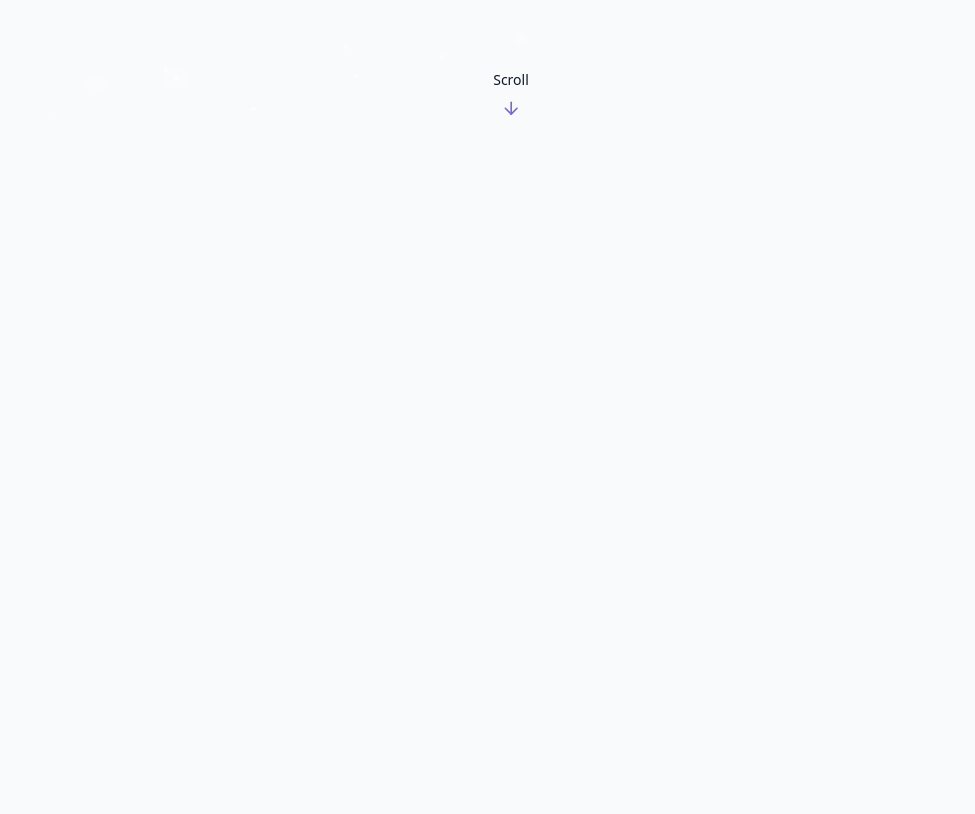
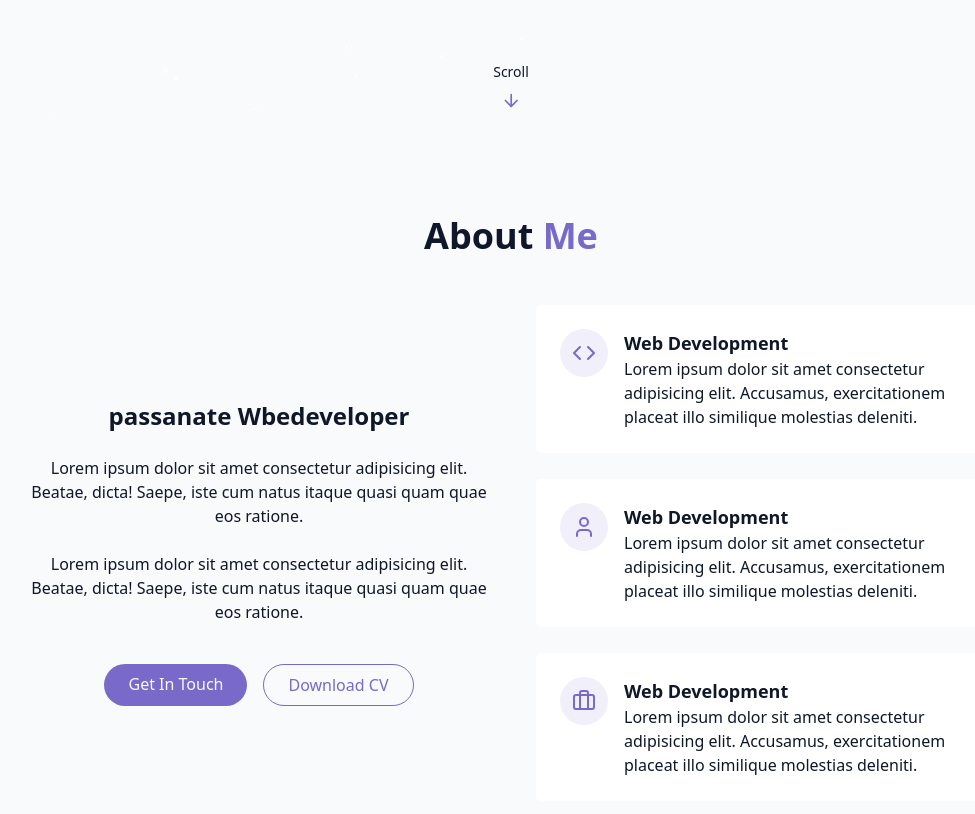
Before and after one commit to iamniteshdubey0/Portfolio-ReactJs-Tailwindcss, a React (Vite) app: page / in a window 1280 px wide. Shown: the part 680-1494 px from the top of the page, without its empty margins (129-1104 px from the left). Before the commit the page ends 800 px from the top, so only its background shows below. Built offline with nearby package versions, Linux system fonts and the light colour scheme.

Commit message:
feat: add AboutSection component to Home page

```diff
--- /dev/null
+++ b/src/components/AboutSection.jsx
@@ -0,0 +1,90 @@
+import { Briefcase, Code, User } from "lucide-react";
+import React from "react";
+
+const AboutSection = () => {
+  return (
+    <section id="#about" className="py-24 px-4 relative">
+      <div className="container mx-auto max-w-5xl">
+        <h2 className="text-3xl md:text-4xl font-bold mb-12 text-center">
+          About <span className="text-primary">Me</span>
+        </h2>
+
+        <div className="grid grid-cols-1 md:grid-cols-2 gap-12 items-center">
+          <div className="space-y-6">
+            <h3 className="text-2xl font-semibold">passanate Wbedeveloper</h3>
+            <p className="text-muted-foreground">
+              Lorem ipsum dolor sit amet consectetur adipisicing elit. Beatae,
+              dicta! Saepe, iste cum natus itaque quasi quam quae eos ratione.
+            </p>
+            <p className="text-muted-foreground">
+              Lorem ipsum dolor sit amet consectetur adipisicing elit. Beatae,
+              dicta! Saepe, iste cum natus itaque quasi quam quae eos ratione.
+            </p>
+
+            <div className="flex flex-col sm:flex-row gap-4 pt-4 justify-center">
+              <a href="#contact" className="cosmic-button">
+                Get In Touch
+              </a>
+              <a
+                href="#contact"
+                className="px-6 py-2 rounded-full border border-primary text-primary hover:bg-primary/10 transition-colors duration-300"
+              >
+                Download CV
+              </a>
+            </div>
+          </div>
+
+          <div className="grid grid-cols-1 gap-6">
+            <div className="gradient-border p-6 card-hover">
+              <div className="flex items-start gap-4">
+                <div className="p-3 rounded-full bg-primary/10">
+                  <Code className="h-6 w-6 text-primary"></Code>
+                </div>
+                <div className="text-left">
+                  <h4 className="font-semibold text-lg"> Web Development</h4>
+                  <p className="text-muted-foreground">
+                    Lorem ipsum dolor sit amet consectetur adipisicing elit.
+                    Accusamus, exercitationem placeat illo similique molestias
+                    deleniti.
+                  </p>
+                </div>
+              </div>
+            </div>
+            <div className="gradient-border p-6 card-hover">
+              <div className="flex items-start gap-4">
+                <div className="p-3 rounded-full bg-primary/10">
+                  <User className="h-6 w-6 text-primary"></User>
+                </div>
+                <div className="text-left">
+                  <h4 className="font-semibold text-lg"> Web Development</h4>
+                  <p className="text-muted-foreground">
+                    Lorem ipsum dolor sit amet consectetur adipisicing elit.
+                    Accusamus, exercitationem placeat illo similique molestias
+                    deleniti.
+                  </p>
+                </div>
+              </div>
+            </div>
+            <div className="gradient-border p-6 card-hover">
+              <div className="flex items-start gap-4">
+                <div className="p-3 rounded-full bg-primary/10">
+                  <Briefcase className="h-6 w-6 text-primary"></Briefcase>
+                </div>
+                <div className="text-left">
+                  <h4 className="font-semibold text-lg"> Web Development</h4>
+                  <p className="text-muted-foreground">
+                    Lorem ipsum dolor sit amet consectetur adipisicing elit.
+                    Accusamus, exercitationem placeat illo similique molestias
+                    deleniti.
+                  </p>
+                </div>
+              </div>
+            </div>
+          </div>
+        </div>
+      </div>
+    </section>
+  );
+};
+
+export default AboutSection;
--- a/src/pages/Home.jsx
+++ b/src/pages/Home.jsx
@@ -3,6 +3,7 @@
 import StartBackground from "../components/StartBackground";
 import Navbar from "../components/Navbar";
 import HeroSection from "../components/HeroSection";
+import AboutSection from "../components/AboutSection";
 
 const Home = () => {
   return (
@@ -16,6 +17,7 @@
       {/* main content */}
       <main>
         <HeroSection></HeroSection>
+        <AboutSection></AboutSection>
       </main>
       {/* footer */}
     </main>
```
